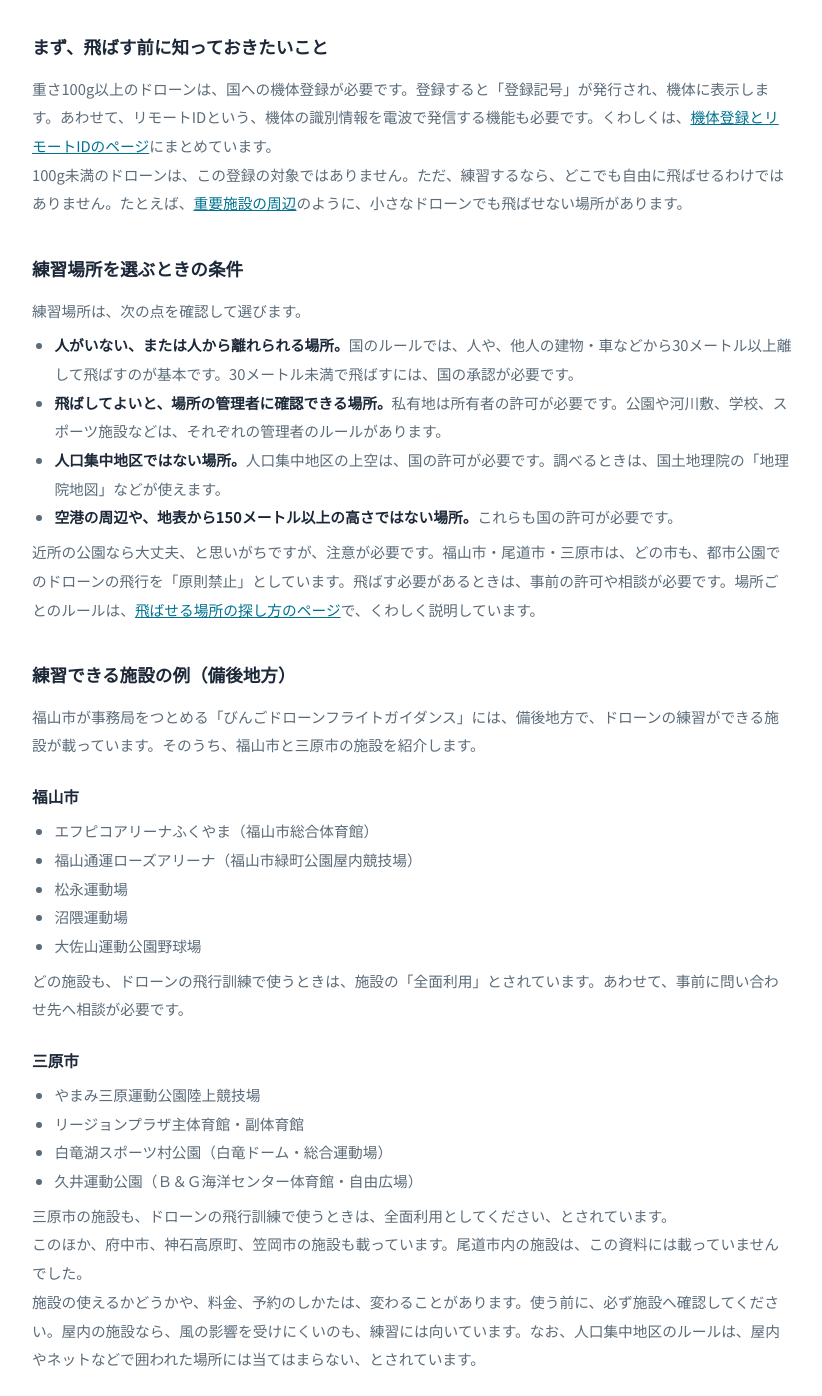
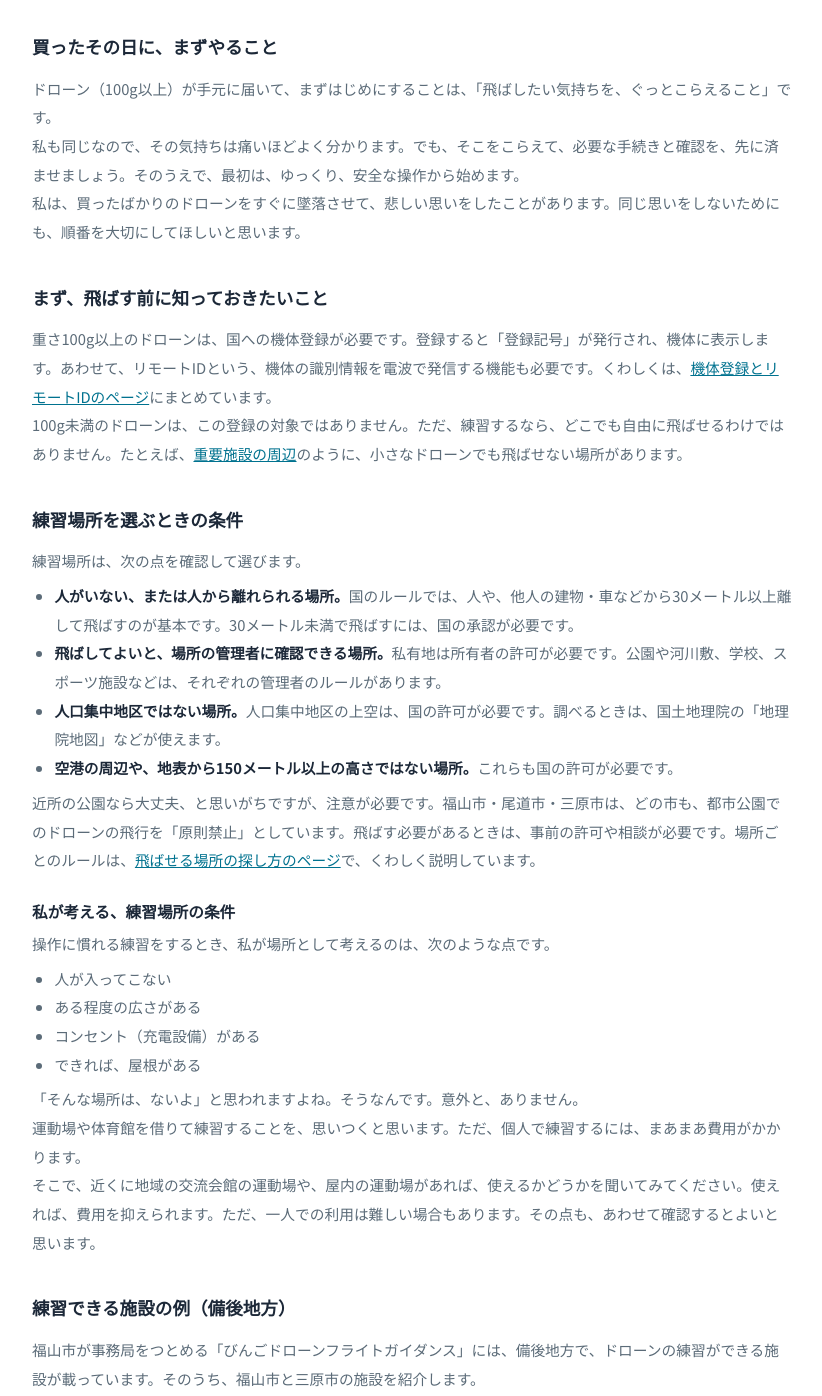
Before and after one commit to 10onetg/jtag-website, a plain HTML site: page guide-practice.html in a window 1280 px wide. Shown: the part 380-1776 px from the top of the page, without its empty margins (72-894 px from the left). Drawn offline with Linux system fonts and the light colour scheme.

Commit message:
Practice guide: add Jun's own advice (hold back at first, practice-place conditions, cost tips, slow down when comfortable)
Co-Authored-By: Claude Sonnet 5.5 <noreply@anthropic.com>

```diff
--- a/guide-practice.html
+++ b/guide-practice.html
@@ -66,6 +66,11 @@
     <p class="section-lead reveal">ドローンを買ったあと、最初に悩むのが「どこで練習すればいいの？」ということです。結論から言うと、練習は、人のいない場所で、飛ばしてよいと確認できた場所で、決まった順番で進めるのが安全です。国や市が公開している情報をもとに、練習場所の選び方と、練習の進め方をまとめました。</p>
 
     <div class="guide-body">
+      <h2>買ったその日に、まずやること</h2>
+      <p>ドローン（100g以上）が手元に届いて、まずはじめにすることは、「飛ばしたい気持ちを、ぐっとこらえること」です。</p>
+      <p>私も同じなので、その気持ちは痛いほどよく分かります。でも、そこをこらえて、必要な手続きと確認を、先に済ませましょう。そのうえで、最初は、ゆっくり、安全な操作から始めます。</p>
+      <p>私は、買ったばかりのドローンをすぐに墜落させて、悲しい思いをしたことがあります。同じ思いをしないためにも、順番を大切にしてほしいと思います。</p>
+
       <h2>まず、飛ばす前に知っておきたいこと</h2>
       <p>重さ100g以上のドローンは、国への機体登録が必要です。登録すると「登録記号」が発行され、機体に表示します。あわせて、リモートIDという、機体の識別情報を電波で発信する機能も必要です。くわしくは、<a href="guide-registration.html">機体登録とリモートIDのページ</a>にまとめています。</p>
       <p>100g未満のドローンは、この登録の対象ではありません。ただ、練習するなら、どこでも自由に飛ばせるわけではありません。たとえば、<a href="guide-no-fly-zone.html">重要施設の周辺</a>のように、小さなドローンでも飛ばせない場所があります。</p>
@@ -79,6 +84,18 @@
         <li><strong>空港の周辺や、地表から150メートル以上の高さではない場所。</strong>これらも国の許可が必要です。</li>
       </ul>
       <p>近所の公園なら大丈夫、と思いがちですが、注意が必要です。福山市・尾道市・三原市は、どの市も、都市公園でのドローンの飛行を「原則禁止」としています。飛ばす必要があるときは、事前の許可や相談が必要です。場所ごとのルールは、<a href="guide-places.html">飛ばせる場所の探し方のページ</a>で、くわしく説明しています。</p>
+
+      <h3>私が考える、練習場所の条件</h3>
+      <p>操作に慣れる練習をするとき、私が場所として考えるのは、次のような点です。</p>
+      <ul>
+        <li>人が入ってこない</li>
+        <li>ある程度の広さがある</li>
+        <li>コンセント（充電設備）がある</li>
+        <li>できれば、屋根がある</li>
+      </ul>
+      <p>「そんな場所は、ないよ」と思われますよね。そうなんです。意外と、ありません。</p>
+      <p>運動場や体育館を借りて練習することを、思いつくと思います。ただ、個人で練習するには、まあまあ費用がかかります。</p>
+      <p>そこで、近くに地域の交流会館の運動場や、屋内の運動場があれば、使えるかどうかを聞いてみてください。使えれば、費用を抑えられます。ただ、一人での利用は難しい場合もあります。その点も、あわせて確認するとよいと思います。</p>
 
       <h2>練習できる施設の例（備後地方）</h2>
       <p>福山市が事務局をつとめる「びんごドローンフライトガイダンス」には、備後地方で、ドローンの練習ができる施設が載っています。そのうち、福山市と三原市の施設を紹介します。</p>
@@ -114,6 +131,9 @@
       <p>基礎ができたら、機体を自分に向けた状態で飛ばす「対面飛行」、飛び方を組み合わせた飛行、「8の字飛行」へと進みます。</p>
       <p>マニュアルでは、基礎の練習は10時間以上行うこと、練習のときは、十分な経験のある人の監督のもとで行うこと、とされています。夜間や、機体が見えない状態での練習は、そのための許可を受けた場所か、屋内で行うことになっています。</p>
 
+      <h2>慣れてきたときこそ、気をつけて</h2>
+      <p>少し慣れてくると、スピードを出したくなったり、いきなり慣れない操作を試したくなったりします。誰でもやりがちなことですが、絶対にやめてください。新しい操作は、いつもの練習の中で、ゆっくり少しずつ試します。</p>
+
       <h2>練習で気をつけたいこと</h2>
       <ul>
         <li><strong>風：</strong>風速5メートル毎秒以上のときは飛ばさない、が国のルールの目安です。くわしくは、<a href="guide-weather.html">天候のページ</a>をご覧ください。</li>
@@ -124,10 +144,7 @@
       </ul>
       <p>これらは、許可・承認を受けて飛ばすときの決まりも含みます。練習のときも、同じように考えるのが安全です。</p>
 
-      <!-- ★Jun追記ポイント① 初心者に勧める、最初の1日の練習の手順（自分ならこうする、という話） -->
-      <!-- ★Jun追記ポイント② 練習場所を選ぶときに、自分が気をつけていること（広さ、風、人の少なさ など） -->
-      <!-- ★Jun追記ポイント③ 初心者がやりがちな失敗と、その防ぎ方 -->
-      <!-- ★Jun追記ポイント④ 写真（練習風景、飛行前の準備、場所の様子 など） -->
+      <!-- ★Jun追記ポイント（残り）写真（練習風景、飛行前の準備、場所の様子 など）。墜落の体験談があれば、もう少し詳しく入れられます。 -->
 
       <p class="guide-disclaimer">このページは、公式の情報をもとにした一般的な解説です。制度は変わることがあるので、実際に飛ばす前には、国土交通省や、場所の管理者の最新の案内も確認してください。個別のケースは、お気軽にご相談ください。</p>
       <h2>参考にした公式情報</h2>
```
